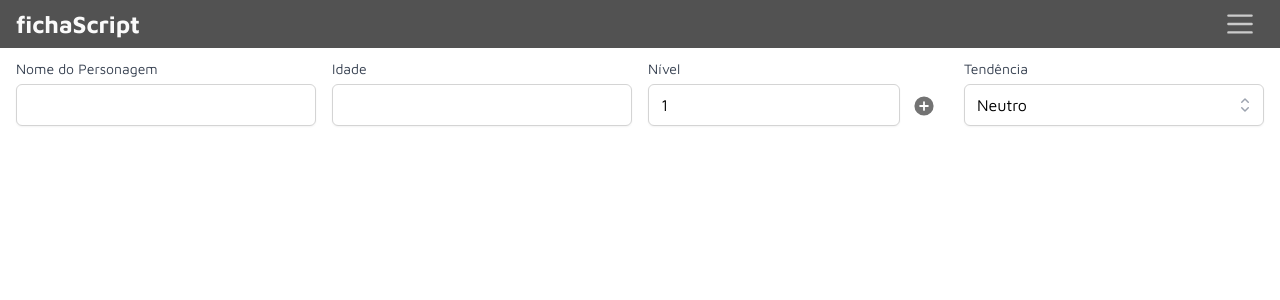
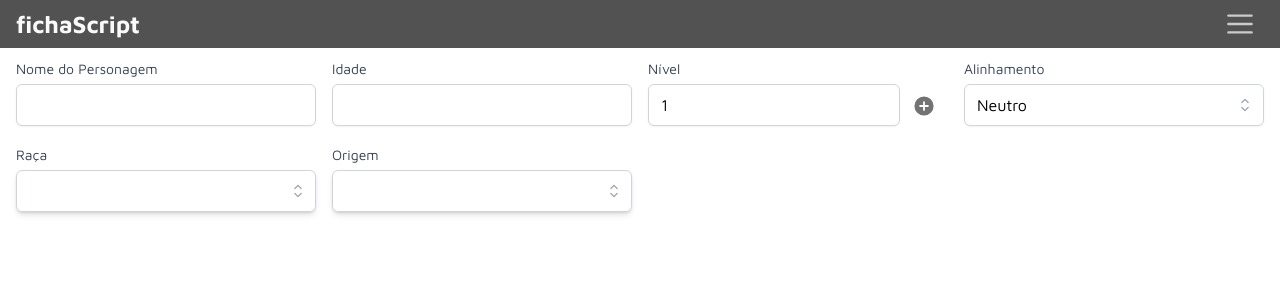
Before and after one commit to g-beier/fichascript-ts, a Vue app: page / in a window 1280 px wide. Shown: the top 300 px of the page. Built offline with nearby package versions, Linux system fonts and the light colour scheme.

Commit message:
Created select and combobox

```diff
--- /dev/null
+++ b/src/components/CharacterCombobox.vue
@@ -0,0 +1,119 @@
+<script setup lang="ts">
+import { ref, computed } from "vue";
+import {
+  Combobox,
+  ComboboxInput,
+  ComboboxLabel,
+  ComboboxButton,
+  ComboboxOptions,
+  ComboboxOption,
+  TransitionRoot,
+} from "@headlessui/vue";
+import { CheckIcon, ChevronUpDownIcon } from "@heroicons/vue/24/solid";
+
+const props = defineProps<{
+  options: { value: number | string; label: string }[];
+  modelValue: number | string;
+}>();
+
+let query = ref("");
+
+let label = computed(
+  () => props.options.find((option) => option.value === props.modelValue)?.label
+);
+
+let filteredOptions = computed(() =>
+  query.value === ""
+    ? props.options
+    : props.options.filter((option) =>
+        option.label
+          .toLowerCase()
+          .replace(/\s+/g, "")
+          .includes(query.value.toLowerCase().replace(/\s+/g, ""))
+      )
+);
+</script>
+<template>
+  <div class="block w-full">
+    <Combobox
+      :modelValue="props.modelValue"
+      @update:modelValue="(value) => $emit('update:modelValue', value)"
+    >
+      <ComboboxLabel class="text-sm text-gray-700">
+        <slot />
+      </ComboboxLabel>
+      <div class="relative mt-1">
+        <div
+          class="relative w-full cursor-default rounded-md border-gray-300 bg-white text-left shadow-md focus:outline-none focus-visible:ring focus-visible:ring-red-200 focus-visible:ring-opacity-50 sm:text-sm"
+        >
+          <ComboboxInput
+            class="w-full rounded-md border border-gray-300 bg-white py-2 pl-3 pr-10 text-left shadow-sm selection:bg-red-200 focus:border-red-300 focus:outline-none focus:ring focus:ring-red-200 focus:ring-opacity-50 focus-visible:outline-none"
+            :displayValue="
+              (value) =>
+                props.options.find((option) => option.value === value)?.label ||
+                ''
+            "
+            @change="query = $event.target.value"
+          />
+          <ComboboxButton
+            class="absolute inset-y-0 right-0 flex items-center pr-2"
+          >
+            <ChevronUpDownIcon
+              class="h-5 w-5 text-gray-400"
+              aria-hidden="true"
+            />
+          </ComboboxButton>
+        </div>
+        <TransitionRoot
+          leave="transition ease-in duration-100"
+          leaveFrom="opacity-100"
+          leaveTo="opacity-0"
+          @after-leave="query = ''"
+        >
+          <ComboboxOptions
+            class="absolute z-10 mt-1 max-h-60 w-full overflow-auto rounded-md bg-white py-1 text-base shadow-lg ring-1 ring-black ring-opacity-5 focus:outline-none sm:text-sm"
+          >
+            <div
+              v-if="filteredOptions.length === 0 && query !== ''"
+              class="relative cursor-default select-none py-2 px-4 text-gray-700"
+            >
+              Nenhum item encontrado.
+            </div>
+
+            <ComboboxOption
+              v-for="option in filteredOptions"
+              as="template"
+              :key="option.label"
+              :value="option.value"
+              v-slot="{ selected, active }"
+            >
+              <li
+                class="relative cursor-default select-none py-2 pl-10 pr-4"
+                :class="[
+                  active ? 'bg-red-100 text-red-900' : 'text-neutral-900',
+                  'relative cursor-default select-none py-2 pl-10 pr-4',
+                ]"
+              >
+                <span
+                  class="block truncate"
+                  :class="[
+                    selected ? 'font-medium' : 'font-normal',
+                    'block truncate',
+                  ]"
+                >
+                  {{ option.label }}
+                </span>
+                <span
+                  v-if="selected"
+                  class="absolute inset-y-0 left-0 flex items-center pl-3 text-red-600"
+                >
+                  <CheckIcon class="h-5 w-5" aria-hidden="true" />
+                </span>
+              </li>
+            </ComboboxOption>
+          </ComboboxOptions>
+        </TransitionRoot>
+      </div>
+    </Combobox>
+  </div>
+</template>
--- a/src/components/CharacterId.vue
+++ b/src/components/CharacterId.vue
@@ -19,6 +19,8 @@ import {
 } from "@heroicons/vue/20/solid";
 import { useMainStore } from "@/stores/mainStore";
 import CharacterInput from "./CharacterInput.vue";
+import CharacterSelect from "./CharacterSelect.vue";
+import CharacterCombobox from "./CharacterCombobox.vue";
 
 const isExpOpen = ref(false);
 function openExpModal() {
@@ -40,30 +42,26 @@ const mainStore = useMainStore();
 </script>
 <template>
   <div class="grid gap-4 sm:grid-cols-2 lg:grid-cols-4">
-    <div class="w-full">
     <CharacterInput
       v-model.trim="mainStore.characterName"
       :inputOptions="{ type: 'text' }"
     >
       Nome do Personagem
     </CharacterInput>
-    </div>
 
-    <div class="w-full">
     <CharacterInput
       v-model.trim="mainStore.characterAge"
       :inputOptions="{ type: 'number', min: 0 }"
     >
-        <span> Idade </span>
+      Idade
     </CharacterInput>
-    </div>
 
     <div class="flex w-full flex-row flex-nowrap items-end">
       <CharacterInput
         v-model.number="mainStore.level"
         :inputOptions="{ type: 'number', min: 1, max: 20 }"
       >
-        <span> Nível </span>
+        Nível
       </CharacterInput>
       <button
         type="button"
@@ -80,79 +78,53 @@ const mainStore = useMainStore();
       </button>
     </div>
 
-    <div class="block w-full">
-      <Listbox v-model="mainStore.characterAlignment">
-        <ListboxLabel class="text-sm text-gray-700"> Tendência </ListboxLabel>
-        <div class="relative mt-1">
-          <ListboxButton
-            class="relative w-full cursor-default rounded-md border border-neutral-300 bg-white py-2 pl-3 pr-10 text-left shadow-sm focus:border-red-300 focus:outline-none focus:ring focus:ring-red-200 focus:ring-opacity-50"
+    <CharacterSelect
+      :options="[
+        { label: 'Leal e Bondoso', value: 'LB' },
+        { label: 'Neutro e Bondoso', value: 'NB' },
+        { label: 'Caótico e Bondoso', value: 'CB' },
+        { label: 'Leal e Neutro', value: 'LN' },
+        { label: 'Neutro ', value: 'N' },
+        { label: 'Caótico e Neutro', value: 'CN' },
+        { label: 'Leal e Maligno', value: 'LM' },
+        { label: 'Neutro e Maligno', value: 'NM' },
+        { label: 'Caótico e Maligno', value: 'CM' },
+      ]"
+      v-model="mainStore.characterAlignment"
     >
-            <span class="block truncate">
-              {{ mainStore.characterAlignment || "&nbsp; " }}
-            </span>
-            <span
-              class="pointer-events-none absolute inset-y-0 right-0 flex items-center pr-2"
-            >
-              <ChevronUpDownIcon
-                class="h-5 w-5 text-gray-400"
-                aria-hidden="true"
-              />
-            </span>
-          </ListboxButton>
-          <transition
-            leave-active-class="transition duration-100 ease-in"
-            leave-from-class="opacity-100"
-            leave-to-class="opacity-0"
-          >
-            <ListboxOptions
-              class="absolute mt-1 max-h-60 w-full overflow-auto rounded-md bg-white py-1 text-base shadow-lg ring-1 ring-black ring-opacity-5 focus:outline-none sm:text-sm"
-            >
-              <ListboxOption
-                v-slot="{ active, selected }"
-                v-for="(a, i) in [
-                  'Leal e Bondoso',
-                  'Neutro e Bondoso',
-                  'Caótico e Bondoso',
-                  'Leal e Neutro',
-                  'Neutro',
-                  'Caótico e Neutro',
-                  'Leal e Maligno',
-                  'Neutro e Maligno',
-                  'Caótico e Maligno',
-                ]"
-                :key="i"
-                :value="a"
-                as="template"
-              >
-                <li
-                  :class="[
-                    active ? 'bg-red-100 text-red-900' : 'text-neutral-900',
-                    'relative cursor-default select-none py-2 pl-10 pr-4',
+      Alinhamento
+    </CharacterSelect>
+
+    <CharacterCombobox
+      v-model="mainStore.characterRace"
+      :options="[
+        { label: 'Humano', value: 1 },
+        { label: 'Elfo', value: 2 },
+        { label: 'Lefou', value: 3 },
+        { label: 'Dhallan', value: 4 },
+        { label: 'Osteon', value: 5 },
+        { label: 'Anão', value: 6 },
+        { label: 'Sílfide', value: 7 },
+        { label: 'Golem', value: 8 },
+        { label: 'Minotauro', value: 9 },
       ]"
     >
-                  <span
-                    :class="[
-                      selected ? 'font-medium' : 'font-normal',
-                      'block truncate',
+      Raça
+    </CharacterCombobox>
+    <CharacterCombobox
+      v-model="mainStore.characterBackground"
+      :options="[
+        { label: 'Alquimista', value: 1 },
+        { label: 'Gladiador', value: 2 },
+        { label: 'Taverneiro', value: 3 },
+        { label: 'Eremita', value: 4 },
+        { label: 'Guarda', value: 5 },
+        { label: 'Pivete', value: 6 },
+        { label: 'Assistente de Laboratório', value: 7 },
       ]"
     >
-                    {{ a }}
-                  </span>
-                  <span
-                    v-if="selected"
-                    class="absolute inset-y-0 left-0 flex items-center pl-3 text-red-600"
-                  >
-                    <CheckIcon class="h-5 w-5" aria-hidden="true" />
-                  </span>
-                </li>
-              </ListboxOption>
-            </ListboxOptions>
-          </transition>
-        </div>
-      </Listbox>
-    </div>
-
-    <div class="w-full"></div>
+      Origem
+    </CharacterCombobox>
 
     <!-- DIALOG - EXPERIÊNCIA -->
     <TransitionRoot appear :show="isExpOpen" as="template">
--- a/src/components/CharacterInput.vue
+++ b/src/components/CharacterInput.vue
@@ -24,7 +24,7 @@ const emit = defineEmits(["update:modelValue"]);
       @input="
         $emit('update:modelValue', ($event.target as HTMLInputElement).value)
       "
-      class="mt-1 block w-full rounded-md border-neutral-300 shadow-sm selection:bg-red-200 focus:border-red-300 focus:ring focus:ring-red-200 focus:ring-opacity-50"
+      class="mt-1 block w-full rounded-md border-neutral-300 shadow-sm selection:bg-red-200 focus:border-red-300 focus:ring focus:ring-red-200 focus:ring-opacity-50 focus-visible:outline-none"
     />
   </label>
 </template>
--- /dev/null
+++ b/src/components/CharacterSelect.vue
@@ -0,0 +1,90 @@
+<script setup lang="ts">
+import { computed } from "vue";
+import {
+  Listbox,
+  ListboxButton,
+  ListboxLabel,
+  ListboxOption,
+  ListboxOptions,
+} from "@headlessui/vue";
+import { ChevronUpDownIcon, CheckIcon } from "@heroicons/vue/24/solid";
+const props = defineProps<{
+  modelValue: number | string;
+  options: { value: number | string; label: string }[];
+}>();
+
+const emit = defineEmits(["update:modelValue"]);
+
+const label = computed(
+  () => props.options.find((option) => option.value === props.modelValue)?.label
+);
+</script>
+
+<template>
+  <div class="block w-full">
+    <Listbox
+      :modelValue="props.modelValue"
+      @update:modelValue="(value) => $emit('update:modelValue', value)"
+    >
+      <ListboxLabel class="text-sm text-gray-700">
+        <slot />
+      </ListboxLabel>
+      <div class="relative mt-1">
+        <ListboxButton
+          class="relative w-full cursor-default rounded-md border border-gray-300 bg-white py-2 pl-3 pr-10 text-left shadow-sm focus:border-red-300 focus:outline-none focus:ring focus:ring-red-200 focus:ring-opacity-50"
+        >
+          <span class="block truncate">
+            {{ label }}
+          </span>
+          <span
+            class="pointer-events-none absolute inset-y-0 right-0 flex items-center pr-2"
+          >
+            <ChevronUpDownIcon
+              class="h-5 w-5 text-gray-400"
+              aria-hidden="true"
+            />
+          </span>
+        </ListboxButton>
+        <transition
+          leave-active-class="transition duration-100 ease-in"
+          leave-from-class="opacity-100"
+          leave-to-class="opacity-0"
+        >
+          <ListboxOptions
+            class="absolute z-10 mt-1 max-h-60 w-full overflow-auto rounded-md bg-white py-1 text-base shadow-lg ring-1 ring-black ring-opacity-5 focus:outline-none sm:text-sm"
+          >
+            <ListboxOption
+              v-slot="{ active, selected }"
+              v-for="(option, index) in options"
+              :key="index"
+              :value="option.value"
+              as="template"
+            >
+              <li
+                :class="[
+                  active ? 'bg-red-100 text-red-900' : 'text-neutral-900',
+                  'relative cursor-default select-none py-2 pl-10 pr-4',
+                ]"
+              >
+                <span
+                  :class="[
+                    selected ? 'font-medium' : 'font-normal',
+                    'block truncate',
+                  ]"
+                >
+                  {{ option.label }}
+                </span>
+                <span
+                  v-if="selected"
+                  class="absolute inset-y-0 left-0 flex items-center pl-3 text-red-600"
+                >
+                  <CheckIcon class="h-5 w-5" aria-hidden="true" />
+                </span>
+              </li>
+            </ListboxOption>
+          </ListboxOptions>
+        </transition>
+      </div>
+    </Listbox>
+  </div>
+</template>
--- a/src/stores/mainStore.ts
+++ b/src/stores/mainStore.ts
@@ -3,10 +3,10 @@ import { defineStore } from "pinia";
 
 export const useMainStore = defineStore("MainStore", () => {
   const characterName = ref("");
-  const characterBackground = ref(undefined);
-  const characterRace = ref(undefined);
+  const characterBackground = ref(0);
+  const characterRace = ref(0);
   const characterAge = ref(undefined);
-  const characterAlignment = ref("Neutro");
+  const characterAlignment = ref("N");
   const characterJobList = reactive([0, 2]);
 
   const level = ref(1);
--- a/src/views/FeatsView.vue
+++ b/src/views/FeatsView.vue
@@ -1,5 +1,53 @@
+<script setup lang="ts">
+import CharacterInput from "../components/CharacterInput.vue";
+import CharacterSelect from "../components/CharacterSelect.vue";
+import CharacterCombobox from "../components/CharacterCombobox.vue";
+import { useMainStore } from "@/stores/mainStore";
+
+const mainStore = useMainStore();
+</script>
+
 <template>
   <main class="container mx-auto mt-2 px-4">
-    <h2>About view</h2>
+    <CharacterInput
+      v-model="mainStore.level"
+      :inputOptions="{ type: 'number', min: 1, max: 20 }"
+    >
+      Nível
+    </CharacterInput>
+
+    <CharacterSelect
+      :options="[
+        { label: 'Leal e Bondoso', value: 'LB' },
+        { label: 'Neutro e Bondoso', value: 'NB' },
+        { label: 'Caótico e Bondoso', value: 'CB' },
+        { label: 'Leal e Neutro', value: 'LN' },
+        { label: 'Neutro ', value: 'N' },
+        { label: 'Caótico e Neutro', value: 'CN' },
+        { label: 'Leal e Maligno', value: 'LM' },
+        { label: 'Neutro e Maligno', value: 'NM' },
+        { label: 'Caótico e Maligno', value: 'CM' },
+      ]"
+      v-model="mainStore.characterAlignment"
+    >
+      Alinhamento
+    </CharacterSelect>
+
+    <CharacterCombobox
+      v-model="mainStore.characterRace"
+      :options="[
+        { label: 'Humano', value: 1 },
+        { label: 'Elfo', value: 2 },
+        { label: 'Lefou', value: 3 },
+        { label: 'Dhallan', value: 4 },
+        { label: 'Osteon', value: 5 },
+        { label: 'Anão', value: 6 },
+        { label: 'Sílfide', value: 7 },
+        { label: 'Golem', value: 8 },
+        { label: 'Minotauro', value: 9 },
+      ]"
+    >
+      Raça
+    </CharacterCombobox>
   </main>
 </template>
```
Lines whose indentation alone changed are shown as unchanged.
